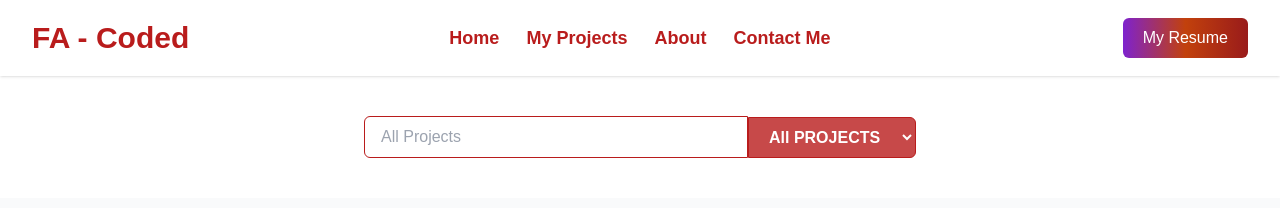
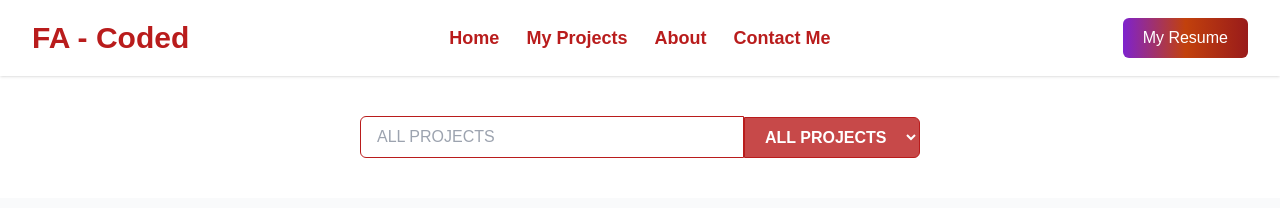
Before and after one commit to FirstAyo/fa-coded-cms, a Next.js app: page /contact in a window 1280 px wide. Shown: the top 208 px of the page. Built offline with nearby package versions, Linux system fonts and the light colour scheme.

Commit message:
changed all input to uppercase

```diff
--- a/app/components/SearchBox.jsx
+++ b/app/components/SearchBox.jsx
@@ -1,7 +1,9 @@
 import React, { useState } from "react";
 
 function SearchBox() {
-  const [changeOption, setChangeOption] = useState("All Projects");
+
+        const [changeOption, setChangeOption] = useState("All Projects")
+
 
   return (
     <>
@@ -9,7 +11,7 @@ function SearchBox() {
         <div className="flex items-center justify-center flex-col gap-3 md:gap-0 md:flex-row my-10 w-[95%] lg:w-[50%] mx-auto">
           <input
             placeholder={changeOption}
-            className="border border-red-700 py-2 px-4 rounded-l-md w-[100%] md:w-[60%]"
+            className="border border-red-700 py-2 px-4 rounded-l-md w-[100%] md:w-[60%] uppercase"
           />
           {/* <button className="bg-gradient-to-r from-purple-700 via-orange-700 to-red-800 text-white px-5 py-2 border rounded-r-md md:w-[20%]">
             Search
@@ -18,14 +20,14 @@ function SearchBox() {
             name="categories"
             id="categories"
             // value={changeOption}
-            className=" font-semibold border border-red-700 rounded-r-md py-2.5 px-4 bg-red-700/80 text-white"
-            onChange={(e) => setChangeOption(e.target.value)}
+            className="uppercase font-semibold border border-red-700 rounded-r-md py-2.5 px-4 bg-red-700/80 text-white"
+            onChange={e => setChangeOption(e.target.value)}
           >
-            <option value="All Projects">All PROJECTS</option>
+            <option value="All Projects">All Projects</option>
             <option value="HTML & CSS">HTML & CSS</option>
             <option value="REACT JS">REACT JS</option>
-            <option value="JavaScript">JAVASCRIPT</option>
-            <option value="Tailwind CSS">TAILWIND CSS</option>
+            <option value="JavaScript">JavaScript</option>
+            <option value="Tailwind CSS">Tailwind CSS</option>
           </select>
         </div>
       </section>
```
